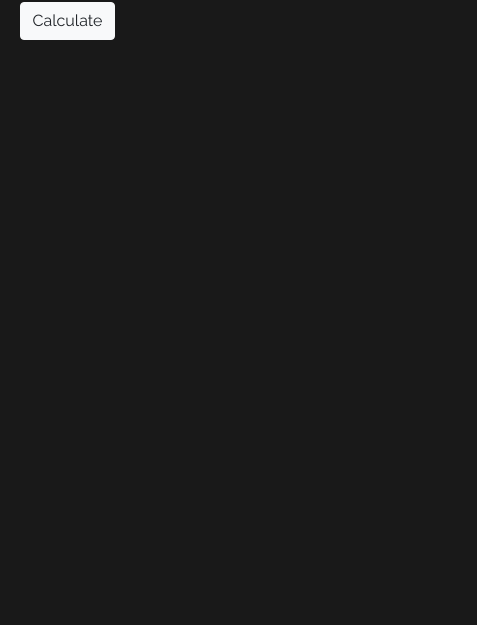
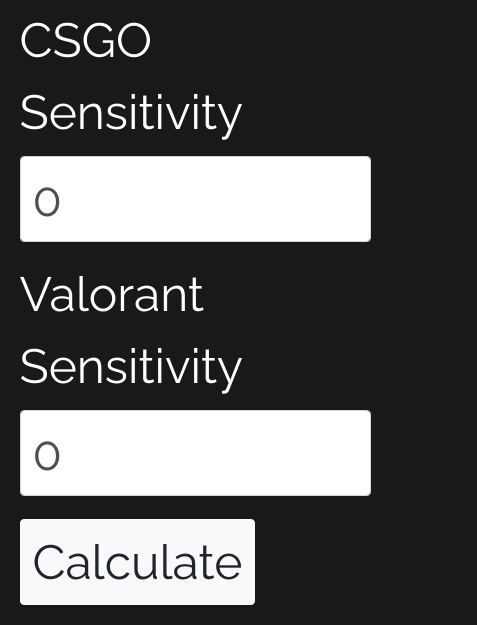
Before and after one commit to m3nno-b/CsgoToValorantConverter, a plain HTML site: page index.html in a window 390 px wide. Shown: the part 484-1109 px from the top of the page, 477 px wide, since content can reach past the window. Before the commit the page ends 844 px from the top, so only its background shows below. Drawn offline with nearby package versions, Linux system fonts and the light colour scheme.

Commit message:
Added CS Property to make it more scaleable

```diff
--- a/index.html
+++ b/index.html
@@ -23,9 +23,22 @@
             font-weight: bold;
         }
 
-        .valorant_ouput {
+        #csgo_sens_input, #valorant_sens_output {
+            font-size: 1em;
+        }
 
+        .btn-light {
+            font-size: 1em;
+            margin-top: 2%;
         }
+
+        @media (max-width: 500px) {
+            body {
+                font-size: 3em;
+            }
+        }
+
+
     </style>
 </head>
 <body>
```
